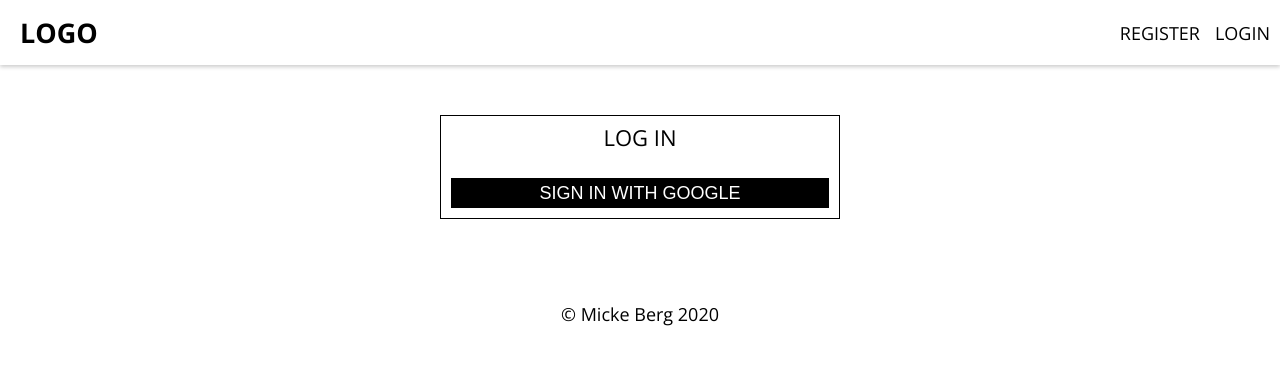
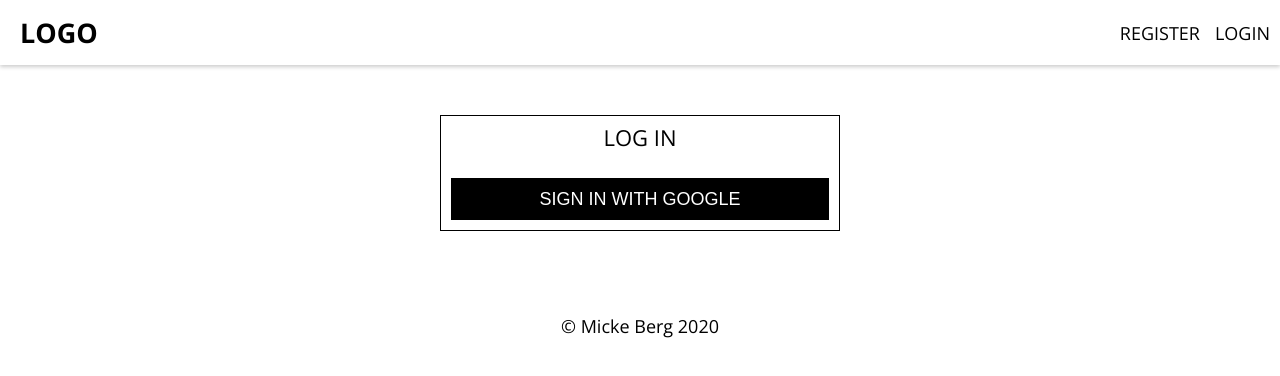
Before and after one commit to micke-berg/React-Redux-Firebase-eCommerce, a React (Create React App) app: page /login in a window 1280 px wide. Shown: the top 376 px of the page. Built offline with nearby package versions, Linux system fonts and the light colour scheme; no server answers.

Commit message:
Add extra padding

```diff
--- a/src/components/forms/Button/Button.scss
+++ b/src/components/forms/Button/Button.scss
@@ -2,7 +2,7 @@
   display: block;
   width: 100%;
   margin: 0 auto;
-  padding: 10px;
+  padding: 16px;
   font-size: 1.8rem;
   line-height: 1rem;
   font-weight: 300;
```
